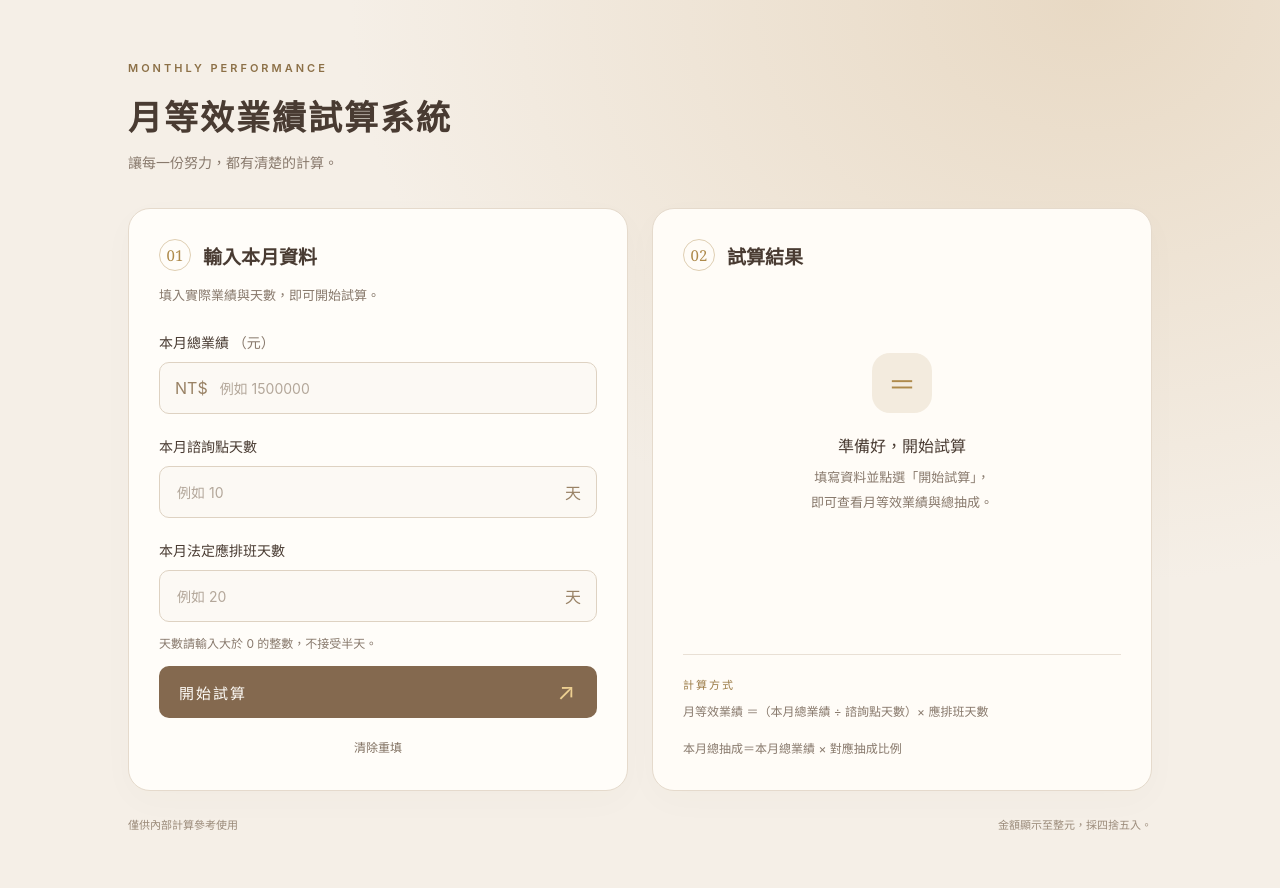
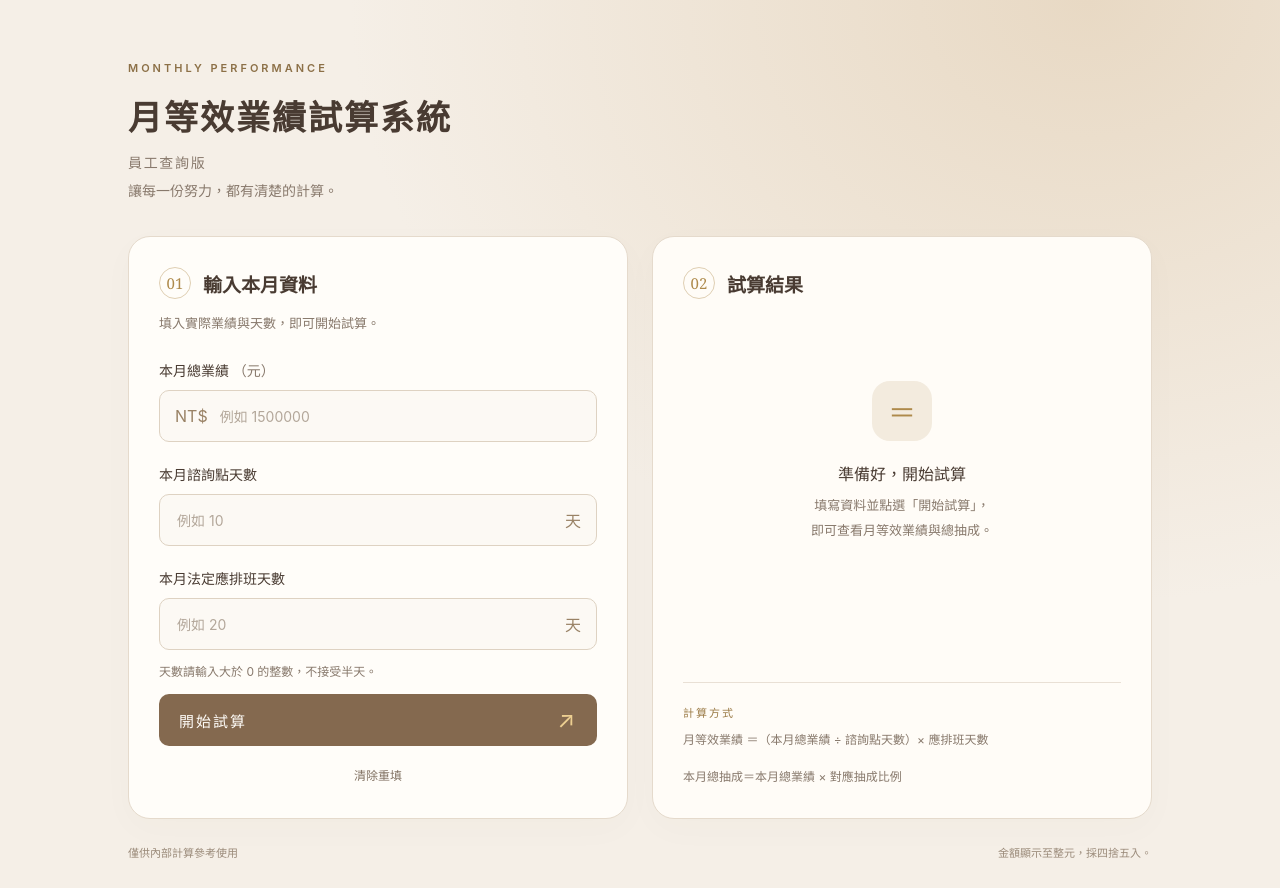
Before and after one commit to ursclinic/monthly-performance-calculator-staff, a plain HTML site: page index.html in a window 1280 px wide. Before the commit the page ends 860 px from the top, so only its background shows below. Drawn offline with Linux system fonts and the light colour scheme.

Commit message:
Add files via upload

```diff
--- a/index.html
+++ b/index.html
@@ -9,7 +9,7 @@
 </head>
 <body>
 <main>
-<header><span class="eyebrow">MONTHLY PERFORMANCE</span><h1>月等效業績試算系統</h1><p>讓每一份努力，都有清楚的計算。</p></header>
+<header><span class="eyebrow">MONTHLY PERFORMANCE</span><h1>月等效業績試算系統</h1><p class="staff-edition" style="font-size:14px;letter-spacing:.12em;margin:8px 0;">員工查詢版</p><p>讓每一份努力，都有清楚的計算。</p></header>
 <div class="workspace">
 <section class="card input-card" aria-labelledby="input-title"><div class="section-head"><span class="step">01</span><h2 id="input-title">輸入本月資料</h2></div><p class="subtext">填入實際業績與天數，即可開始試算。</p>
 <form id="calculator" novalidate>
```
